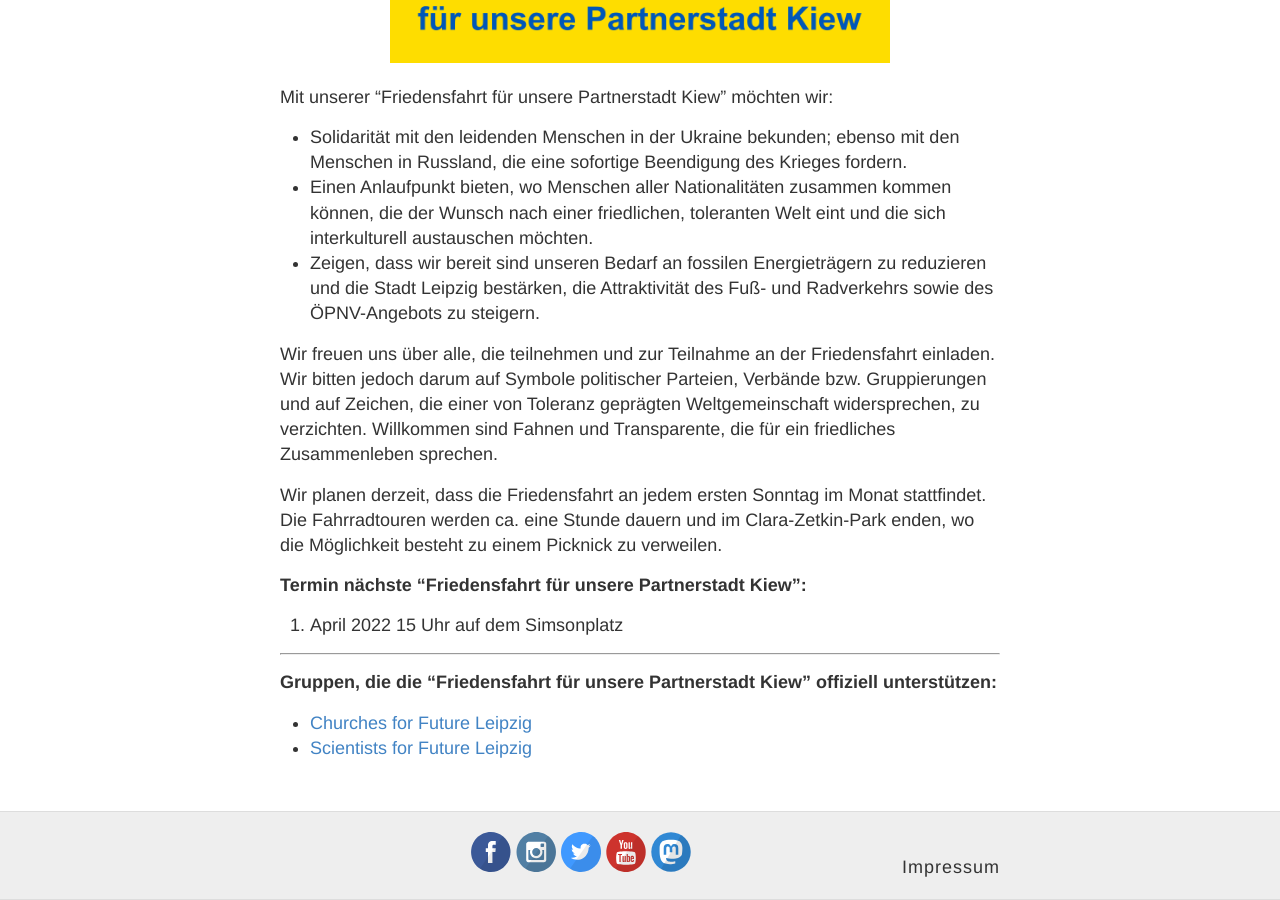
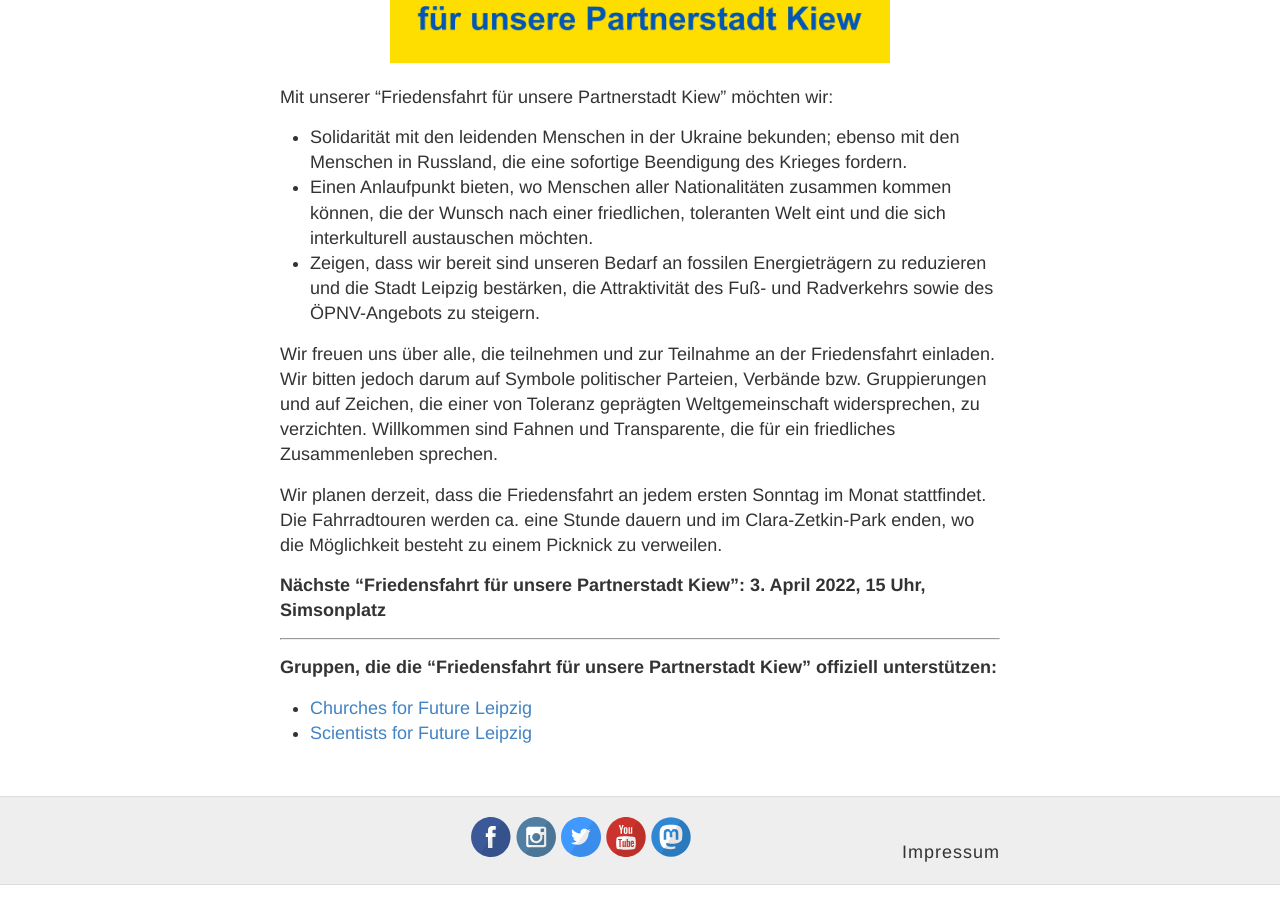
Before and after one commit to s4f-leipzig/s4f-leipzig.github.io, a Jekyll site: the page built from Friedensfahrt.md, in a window 1280 px wide and 900 px high, scrolled down 731 px. Built offline with Jekyll 4.4.1, drawn with Linux system fonts in a browser that asks for light colours.

Commit message:
Update Friedensfahrt.md

```diff
--- a/Friedensfahrt.md
+++ b/Friedensfahrt.md
@@ -28,8 +28,7 @@ Wir freuen uns über alle, die teilnehmen und zur Teilnahme an der Friedensfahrt
 
 Wir planen derzeit, dass die Friedensfahrt an jedem ersten Sonntag im Monat stattfindet. Die Fahrradtouren werden ca. eine Stunde dauern und im Clara-Zetkin-Park enden, wo die Möglichkeit besteht zu einem Picknick zu verweilen.
 
-<b>Termin nächste "Friedensfahrt für unsere Partnerstadt Kiew":</b>
-3. April 2022 15 Uhr auf dem Simsonplatz
+<b>Nächste "Friedensfahrt für unsere Partnerstadt Kiew": 3. April 2022, 15 Uhr, Simsonplatz</b>
 
 <hr>
 
```
